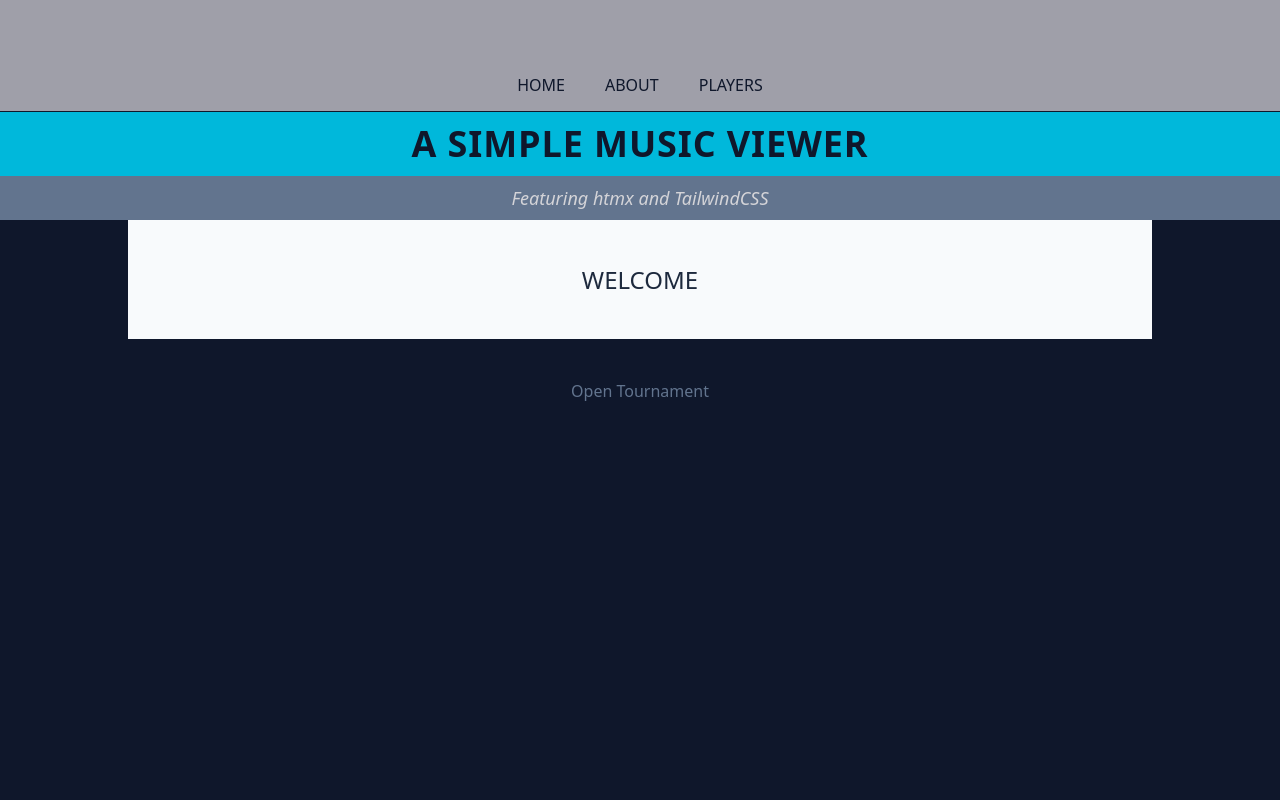
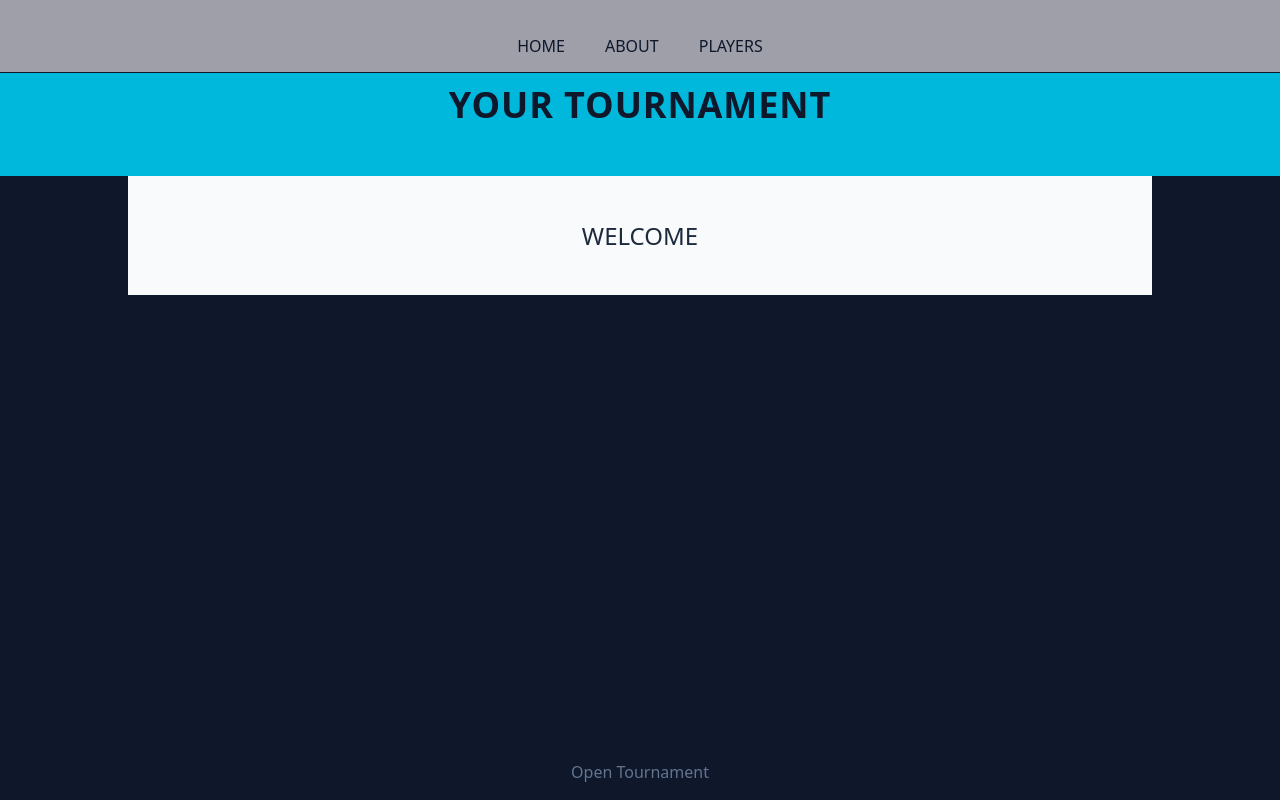
Before and after one commit to Lasitrox/openturnament, a Python web app: template src/templates/main.html in a window 1280 px wide. Run offline with Jinja, Linux system fonts and the light colour scheme; the template is opened without the code that fills it, so the values that code supplies are empty.

Commit message:
fix site height

```diff
--- a/src/app/routes/players.py
+++ b/src/app/routes/players.py
@@ -15,6 +15,7 @@ def add_player_routes(router, templates):
             ).scalars(
             ).all()
             player_list = [{
+                "group": player.group,
                 "name": player.name,
                 "club": player.club,
                 "teams": [
--- a/src/static/css/main.css
+++ b/src/static/css/main.css
@@ -20,7 +20,6 @@
     --color-slate-800: oklch(27.9% 0.041 260.031);
     --color-slate-900: oklch(20.8% 0.042 265.755);
     --color-gray-200: oklch(92.8% 0.006 264.531);
-    --color-zinc-300: oklch(87.1% 0.006 286.286);
     --color-zinc-400: oklch(70.5% 0.015 286.067);
     --color-white: #fff;
     --spacing: 0.25rem;
@@ -29,8 +28,6 @@
     --text-xs--line-height: calc(1 / 0.75);
     --text-sm: 0.875rem;
     --text-sm--line-height: calc(1.25 / 0.875);
-    --text-lg: 1.125rem;
-    --text-lg--line-height: calc(1.75 / 1.125);
     --text-2xl: 1.5rem;
     --text-2xl--line-height: calc(2 / 1.5);
     --text-4xl: 2.25rem;
@@ -249,6 +246,9 @@
   .h-full {
     height: 100%;
   }
+  .h-screen {
+    height: 100vh;
+  }
   .min-h-screen {
     min-height: 100vh;
   }
@@ -335,9 +335,6 @@
   .bg-slate-200 {
     background-color: var(--color-slate-200);
   }
-  .bg-slate-500 {
-    background-color: var(--color-slate-500);
-  }
   .bg-slate-900 {
     background-color: var(--color-slate-900);
   }
@@ -371,14 +368,14 @@
   .py-3 {
     padding-block: calc(var(--spacing) * 3);
   }
+  .py-4 {
+    padding-block: calc(var(--spacing) * 4);
+  }
   .py-6 {
     padding-block: calc(var(--spacing) * 6);
   }
   .py-10 {
     padding-block: calc(var(--spacing) * 10);
-  }
-  .pt-10 {
-    padding-top: calc(var(--spacing) * 10);
   }
   .pb-2 {
     padding-bottom: calc(var(--spacing) * 2);
@@ -399,10 +396,6 @@
   .text-4xl {
     font-size: var(--text-4xl);
     line-height: var(--tw-leading, var(--text-4xl--line-height));
-  }
-  .text-lg {
-    font-size: var(--text-lg);
-    line-height: var(--tw-leading, var(--text-lg--line-height));
   }
   .text-sm {
     font-size: var(--text-sm);
@@ -454,14 +447,8 @@
   .text-slate-900 {
     color: var(--color-slate-900);
   }
-  .text-zinc-300 {
-    color: var(--color-zinc-300);
-  }
   .uppercase {
     text-transform: uppercase;
-  }
-  .italic {
-    font-style: italic;
   }
   .shadow-md {
     --tw-shadow: 0 4px 6px -1px var(--tw-shadow-color, rgb(0 0 0 / 0.1)), 0 2px 4px -2px var(--tw-shadow-color, rgb(0 0 0 / 0.1));
--- a/src/templates/shared/_base.html
+++ b/src/templates/shared/_base.html
@@ -26,12 +26,12 @@
   <script src="/static/js/htmx.min.js"></script>
 </head>
 
-<body class="bg-slate-900">
+<body class="bg-slate-900 flex flex-col h-screen overflow-hidden">
     {% block header %}
     {% include "/shared/_header.html" %}
     {% endblock %}
 
-    <div id="content">
+        <div id="content" class="flex-grow overflow-hidden">
         {% block content %}
         {% endblock %}
         </div>
@@ -39,5 +39,3 @@
         {% block footer %}
         {% include "/shared/_footer.html" %}
         {% endblock %}
-</body>
-</html>
--- a/src/templates/shared/_footer.html
+++ b/src/templates/shared/_footer.html
@@ -1,5 +1,5 @@
 <footer>
-    <p class="text-center text-slate-500 pt-10">
+    <p class="text-center text-slate-500 py-4">
     Open Tournament
     </p>
 </footer>
--- a/src/templates/shared/_header.html
+++ b/src/templates/shared/_header.html
@@ -8,8 +8,7 @@
             </div>
         </nav>
         <div class="bg-cyan-500 h-full w-full">
-            <h1 class="text-4xl font-bold text-slate-900 uppercase text-center tracking-wide py-3">A Simple Music Viewer</h1>
-            <h2 class="text-lg bg-slate-500 text-zinc-300 italic text-center py-2">Featuring htmx and TailwindCSS</h2>
+            <h1 class="text-4xl font-bold text-slate-900 uppercase text-center tracking-wide py-3">Your Tournament</h1>
         </div>
     </div>
 </header>
```
Lines whose indentation alone changed are shown as unchanged.
